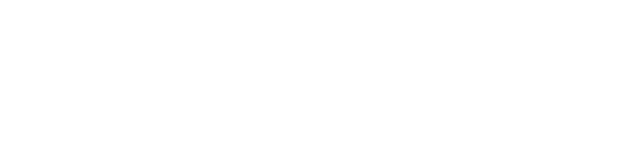
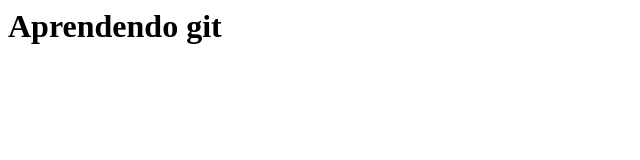
Before and after one commit to johnsigma/aula-git, a plain HTML site: page index.html in a window 1280 px wide. Shown: the whole page, without its empty margins (0-640 px from the left). Drawn offline with Linux system fonts and the light colour scheme.

Commit message:
Adcionando meta para acentuação e título

```diff
--- a/index.html
+++ b/index.html
@@ -2,8 +2,9 @@
 <html>
 	<head>
 		<title>Aprendendo git</title>
+		<meta charset="utf-8" />
 	</head>
 	<body>
-
+		<h1>Aprendendo git</h1>
 	</body>
 </html>
```
